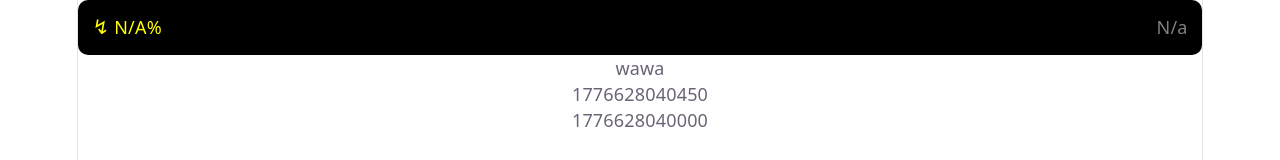
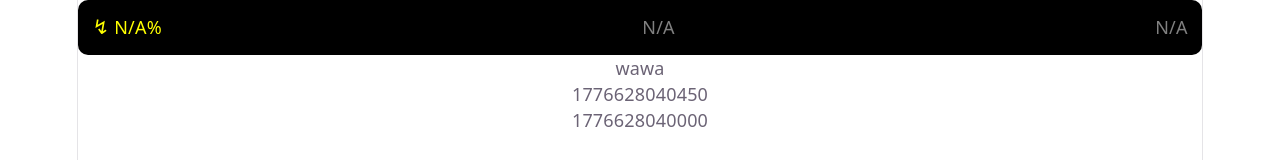
Before and after one commit to MRBT7274/mars-mfd, a React (Vite) app in the folder mars-mfd/: page / in a window 1280 px wide. Shown: the top 160 px of the page. Built offline with nearby package versions, Linux system fonts and the light colour scheme; no server answers.

Commit message:
feat: added mission elapsed time indicator

```diff
--- a/mars-mfd/src/components/Header.tsx
+++ b/mars-mfd/src/components/Header.tsx
@@ -7,10 +7,12 @@
         "charge": number,
         "chargeMax": number,
         "commConnect": boolean,
-        "commStrength": number
+        "commStrength": number,
+        "missionTime": string
     }
 
     const [datalink, setDatalink] = useState<downlinked>();
+    const [missionTimeFormatted, setMissionTimeFormatted] = useState<Date>();
 
     const [counter, setCounter] = useState<string>();
 
@@ -27,12 +29,16 @@
             '/avcs/telemachus/datalink?' +
             'charge=r.resource[ElectricCharge]&' +
             'chargeMax=r.resourceMax[ElectricCharge]&' +
+
             'commConnect=comm.connected&' +
-            'commStrength=comm.signalStrength'
+            'commStrength=comm.signalStrength&' +
+
+            "missionTime=v.missionTimeString"
         )
             .then(res => res.json())
             .catch(() => {})
             .then(data => setDatalink(data))
+
     }, [counter]);
 
 
@@ -44,20 +50,22 @@
                     <span> {datalink?.charge == undefined ? "N/A" : Math.floor(datalink?.charge * 100 / datalink?.chargeMax * 10) / 10}%</span>
                 </div>
 
+                <div style={{color: "gray"}}>
+                    {datalink?.missionTime == undefined ? "N/A" : datalink?.missionTime}
+                </div>
+
                 <div style={{
                     textAlign: "right", margin: "0.5rem",
                     color: datalink?.commConnect == undefined ? "gray" : datalink.commConnect == false ? "red" : datalink.commStrength < 0.25 ? "red" : 'green'
                 }}>
-
                     {
-                        datalink?.commConnect == undefined ? "N/a" :
+                        datalink?.commConnect == undefined ? "N/A" :
                             datalink?.commConnect == false ? "--- --%" :
                                 datalink?.commStrength > 0.75 ? "/// " + Math.floor(datalink?.commStrength * 100) + "%" :
                                     datalink?.commStrength > 0.5 ? "-// " + Math.floor(datalink?.commStrength * 100) + "%" :
                                         datalink?.commStrength > 0.25 ? "--/ " + Math.floor(datalink?.commStrength * 100) + "%":
                                             "--- " + Math.floor(datalink?.commStrength * 100) + "%"
                     }
-
                 </div>
             </div>
         </>
```
